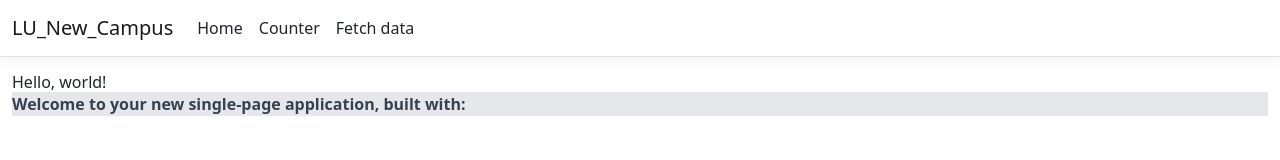
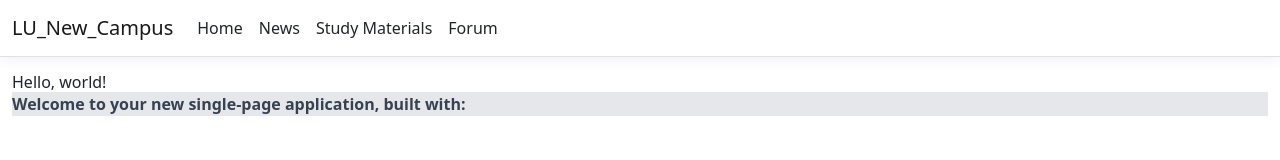
Before and after one commit to shikharmishra1/LU-New-Campus, a React (Create React App) app in the folder LU New Campus/ClientApp/: page / in a window 1280 px wide. Shown: the top 160 px of the page. Built offline with nearby package versions, Linux system fonts and the light colour scheme.

Commit message:
updated NavMenu

```diff
--- a/LU New Campus/ClientApp/src/components/NavMenu.js
+++ b/LU New Campus/ClientApp/src/components/NavMenu.js
@@ -33,11 +33,15 @@ export class NavMenu extends Component {
                 <NavLink tag={Link} className="text-dark" to="/">Home</NavLink>
               </NavItem>
               <NavItem>
-                <NavLink tag={Link} className="text-dark" to="/counter">Counter</NavLink>
+                <NavLink tag={Link} className="text-dark" to="/counter">News</NavLink>
               </NavItem>
               <NavItem>
-                <NavLink tag={Link} className="text-dark" to="/fetch-data">Fetch data</NavLink>
-              </NavItem>
+                <NavLink tag={Link} className="text-dark" to="/fetch-data">Study Materials</NavLink>
+                </NavItem>
+                <NavItem>
+                    <NavLink tag={Link} className="text-dark" to="/fetch-data">Forum</NavLink>
+                </NavItem>
+
             </ul>
           </Collapse>
         </Navbar>
```
